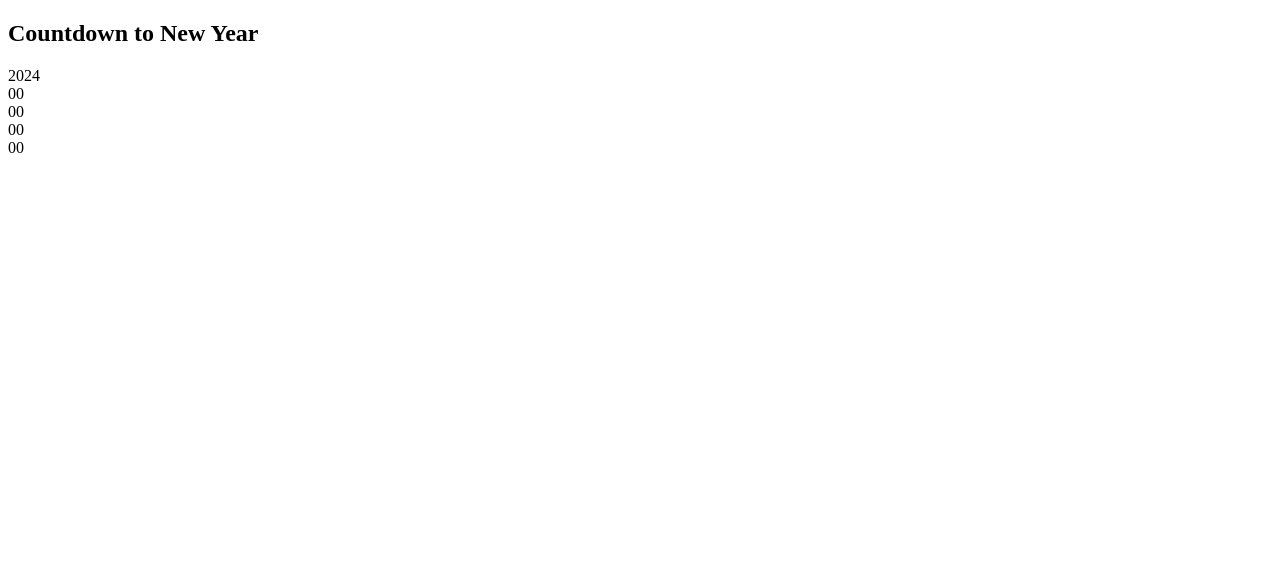
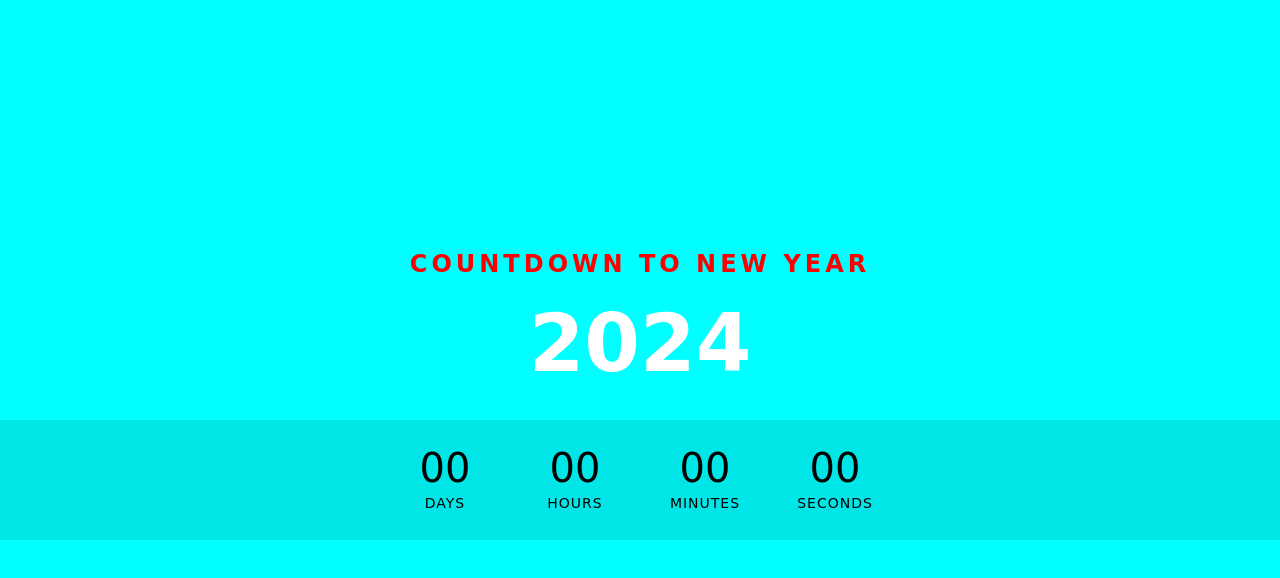
Before and after one commit to shivanirai28/new-year-countdown, a plain HTML site: page index.html in a window 1280 px wide. Drawn offline with Linux system fonts and the light colour scheme.

Commit message:
third commit

```diff
--- a/index.html
+++ b/index.html
@@ -4,6 +4,7 @@
     <meta charset="UTF-8" />
     <meta name="viewport" content="width=device-width, initial-scale=1.0" />
     <title>New Year Countdown</title>
+    <link rel="stylesheet" href="style.css" />
   </head>
   <body>
     <h2>Countdown to New Year</h2>
--- a/style.css
+++ b/style.css
@@ -0,0 +1,70 @@
+body {
+  margin: 0;
+  display: flex;
+  flex-direction: column;
+  align-items: center;
+  height: 100vh;
+  justify-content: center;
+  font-family: cursive;
+  background-color: aqua;
+}
+
+h2 {
+  color: red;
+  text-transform: uppercase;
+  letter-spacing: 4px;
+}
+
+.year {
+  font-size: 5em;
+  color: white;
+  font-weight: bold;
+}
+
+.Countdown {
+  margin: 30px;
+  background-color: rgba(0, 0, 0, 0.1);
+  width: 100%;
+  color: black;
+  height: 120px;
+  display: flex;
+  justify-content: center;
+  align-items: center;
+}
+
+.Countdown div {
+  margin: 0 15px;
+  font-size: 2.5em;
+  font-weight: 500;
+  margin-top: -25px;
+  position: relative;
+  text-align: center;
+  width: 100px;
+}
+
+.Countdown div::before {
+  content: "";
+  position: absolute;
+  bottom: -30px;
+  left: 0;
+  font-size: 0.35em;
+  line-height: 35px;
+  text-transform: uppercase;
+  letter-spacing: 1px;
+  font-weight: 500;
+  width: 100%;
+  height: 35px;
+}
+
+.Countdown #day::before {
+  content: "Days";
+}
+.Countdown #hour::before {
+  content: "Hours";
+}
+.Countdown #minute::before {
+  content: "Minutes";
+}
+.Countdown #second::before {
+  content: "Seconds";
+}
```
